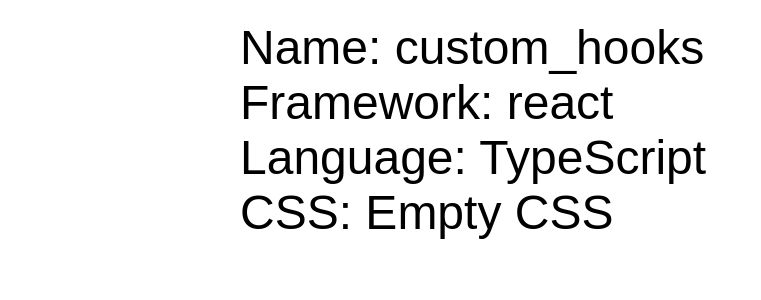
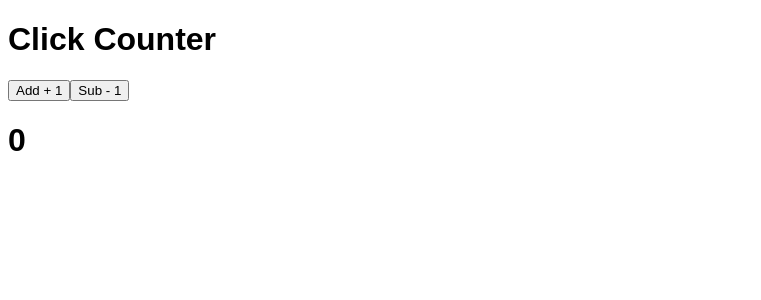
Before and after one commit to EisenHavale/Custom_Hooks, a React app: page / in a window 1280 px wide. Shown: the top 300 px of the page, without its empty margins (0-761 px from the left). Built offline with nearby package versions, Linux system fonts and the light colour scheme.

Commit message:
Counter working

```diff
--- a/src/App.tsx
+++ b/src/App.tsx
@@ -1,14 +1,9 @@
 import React from "react";
 import ReactDOM from "react-dom";
+import { Container } from "./components/molecules/container/Container";
 
 import "./index.css";
+import { Counter } from "./pages/Counter/Counter";
 
-const App = () => (
-  <div className="container">
-    <div>Name: custom_hooks</div>
-    <div>Framework: react</div>
-    <div>Language: TypeScript</div>
-    <div>CSS: Empty CSS</div>
-  </div>
-);
+const App = () => <Counter />;
 ReactDOM.render(<App />, document.getElementById("app"));
--- /dev/null
+++ b/src/components/atoms/button/Button.tsx
@@ -0,0 +1,17 @@
+import React from "react";
+
+interface IButtonProp {
+  text: string;
+  disabled?: boolean;
+  icon?: string;
+  onClick: () => void;
+}
+
+export const Button = ({ text, disabled = false, onClick }: IButtonProp) => {
+  return (
+    <button disabled={disabled} onClick={onClick}>
+      {" "}
+      {text}
+    </button>
+  );
+};
--- /dev/null
+++ b/src/components/atoms/title/Title.tsx
@@ -0,0 +1,10 @@
+import React from "react";
+
+interface ITitleProps {
+  text: string;
+  fontSize?: "small" | "medium" | "large";
+}
+
+export const Title = ({ text, fontSize }: ITitleProps) => {
+  return <h1>{text}</h1>;
+};
--- /dev/null
+++ b/src/components/molecules/container/Container.tsx
@@ -0,0 +1,9 @@
+import React from "react";
+
+interface IContainerProps {
+  children: React.ReactNode;
+}
+
+export const Container = ({ children }: IContainerProps) => {
+  return <>{children}</>;
+};
--- /dev/null
+++ b/src/pages/counter/Counter.tsx
@@ -0,0 +1,16 @@
+import React, { useState } from "react";
+import { Container } from "../../components/molecules/container/Container";
+import { Button } from "../../components/atoms/button/Button";
+import { Title } from "../../components/atoms/title/Title";
+
+export const Counter = () => {
+  const [state, setState] = useState(0);
+  return (
+    <Container>
+      <Title text="Click Counter" />
+      <Button text="Add + 1" onClick={() => setState(state + 1)} />
+      <Button text="Sub - 1" onClick={() => setState(state - 1)} />
+      <Title text={state.toString()} />
+    </Container>
+  );
+};
--- a/webpack.config.js
+++ b/webpack.config.js
@@ -12,7 +12,7 @@
   },
 
   devServer: {
-    port: 8080,
+    port: 8081,
     historyApiFallback: true,
   },
 
```
